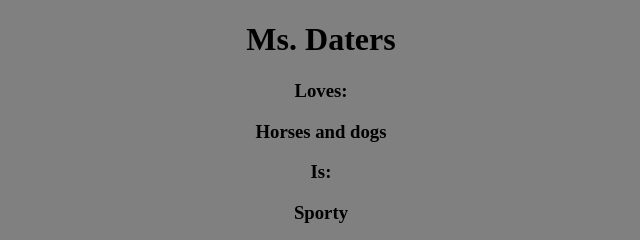
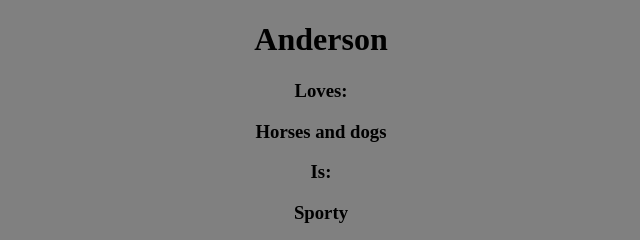
Before and after one commit to Catteleya/2022-2023, a plain HTML site: page Anderson/index.html in a window 1280 px wide. Shown: the top 240 px of the page, 319-959 px from the left. Drawn offline with Linux system fonts and the light colour scheme.

Commit message:
Update index.html

```diff
--- a/Anderson/index.html
+++ b/Anderson/index.html
@@ -5,7 +5,7 @@
   <title>Anderson</title>
 </head>
 <body>
-  <h1>Ms. Daters</h1>
+  <h1>Anderson</h1>
   <h3>Loves:</h3>
   <h3>  Horses and dogs</h3>
   <h3>Is:</h3>
```
